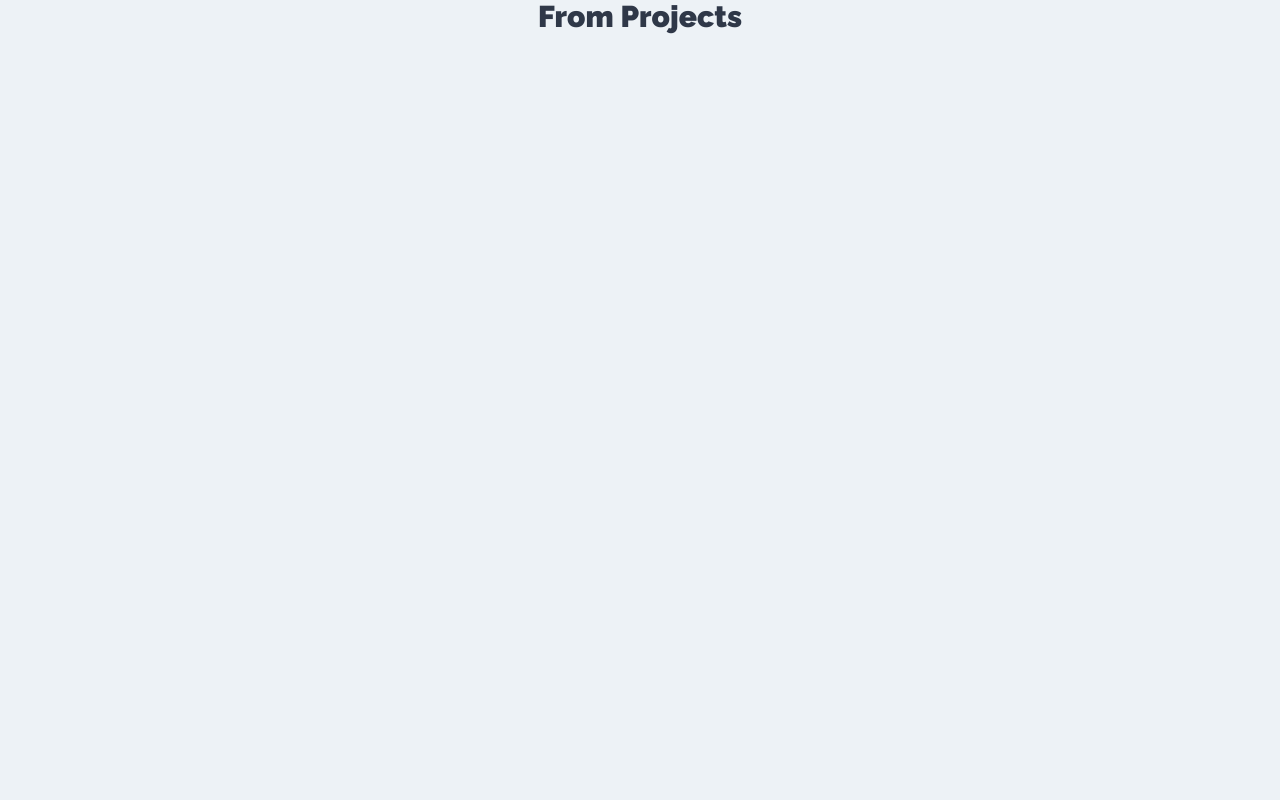
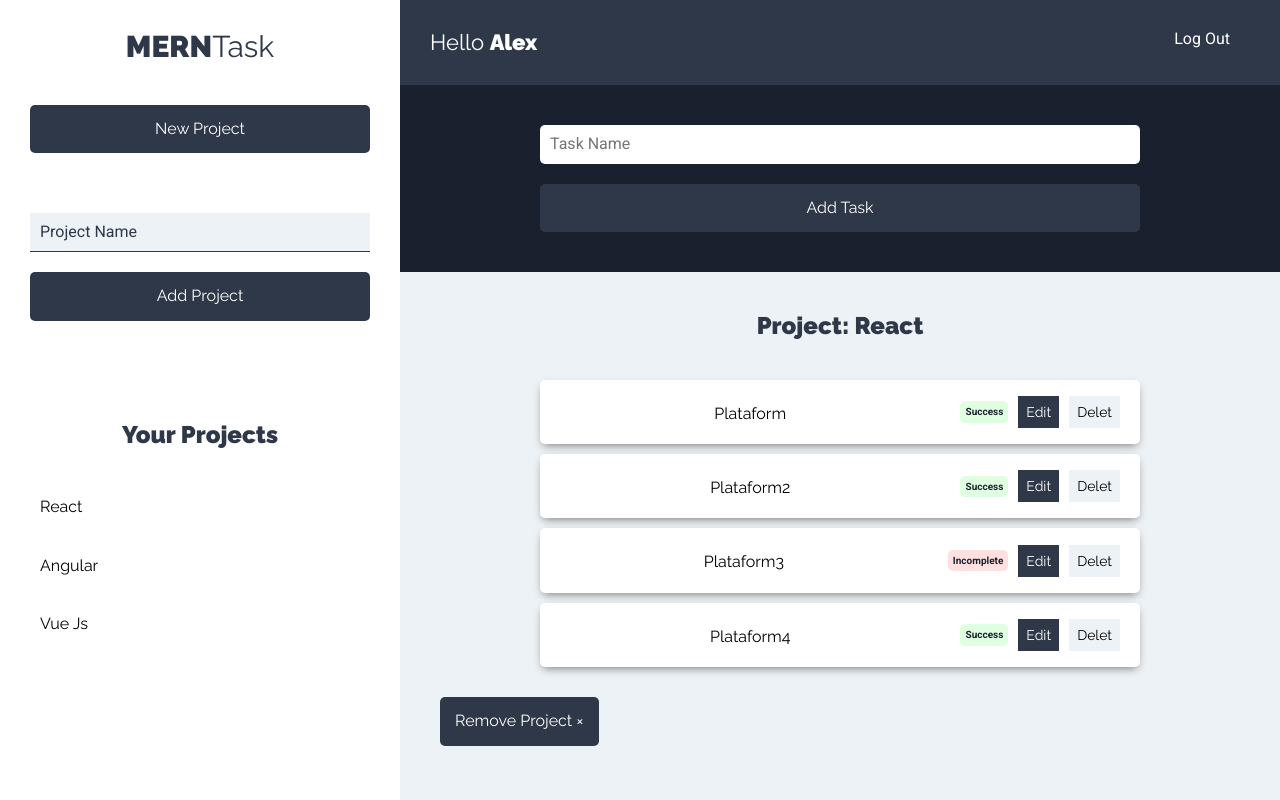
Before and after one commit to EdissonRuiz78/MERNTask-client, a React (Create React App) app: page /Projects in a window 1280 px wide. Built offline with nearby package versions, Linux system fonts and the light colour scheme.

Commit message:
components

```diff
--- a/src/components/auth/Login.js
+++ b/src/components/auth/Login.js
@@ -55,7 +55,7 @@ const Login = () => {
             />
           </div>
         </form>
-        <p>Or</p>
+        <p className="pseudo">Or</p>
         <Link to={"/NewAccount"} className="link-account">
           Create An Account
         </Link>
--- a/src/components/auth/NewAccount.js
+++ b/src/components/auth/NewAccount.js
@@ -79,7 +79,7 @@ const NewAccount = () => {
             />
           </div>
         </form>
-        <p>Or</p>
+        <p className="pseudo">Or</p>
         <Link to={"/"} className="link-account">
           Log In
         </Link>
--- /dev/null
+++ b/src/components/layout/Navbar.js
@@ -0,0 +1,17 @@
+import React from "react";
+
+const Navbar = () => {
+  return (
+    <header className="app-header">
+      <p className="user-name">
+        Hello <span>Alex</span>
+      </p>
+
+      <nav className="nav-principal">
+        <a href="#!">Log Out</a>
+      </nav>
+    </header>
+  );
+};
+
+export default Navbar;
--- /dev/null
+++ b/src/components/layout/Sidebar.js
@@ -0,0 +1,20 @@
+import React from "react";
+import NewProject from "../projects/NewProject";
+import ProjectList from "../projects/ProjectList";
+
+const Sidebar = () => {
+  return (
+    <aside>
+      <h1>
+        MERN<span>Task</span>
+      </h1>
+      <NewProject />
+      <div className="projects">
+        <h2>Your Projects</h2>
+        <ProjectList />
+      </div>
+    </aside>
+  );
+};
+
+export default Sidebar;
--- /dev/null
+++ b/src/components/projects/NewProject.js
@@ -0,0 +1,45 @@
+import React, { Fragment, useState } from "react";
+
+const NewProject = () => {
+  const [project, updateProject] = useState({
+    name: "",
+  });
+
+  const { name } = project;
+
+  const handleOnChange = (e) => {
+    updateProject({
+      ...project,
+      [e.target.name]: e.target.value,
+    });
+  };
+
+  const handleOnSubmit = (e) => {
+    e.preventDefault();
+  };
+
+  return (
+    <Fragment>
+      <button className="btn btn-primary btn-block" type="button">
+        New Project
+      </button>
+      <form className="form-new-project" onSubmit={handleOnSubmit}>
+        <input
+          className="input-text"
+          type="text"
+          placeholder="Project Name"
+          name="name"
+          value={name}
+          onChange={handleOnChange}
+        />
+        <input
+          className="btn btn-primary btn-block"
+          type="submit"
+          value="Add Project"
+        />
+      </form>
+    </Fragment>
+  );
+};
+
+export default NewProject;
--- /dev/null
+++ b/src/components/projects/Project.js
@@ -0,0 +1,14 @@
+import React from "react";
+
+const Project = ({ project }) => {
+  const { name, id } = project;
+  return (
+    <li>
+      <button className="btn btn-blank" type="button">
+        {name}
+      </button>
+    </li>
+  );
+};
+
+export default Project;
--- /dev/null
+++ b/src/components/projects/ProjectList.js
@@ -0,0 +1,19 @@
+import React from "react";
+import Project from "./Project";
+
+const ProjectList = () => {
+  const projects = [
+    { name: "React", id: 1 },
+    { name: "Angular", id: 2 },
+    { name: "Vue Js", id: 3 },
+  ];
+  return (
+    <ul className="list-projects">
+      {projects.map((project) => (
+        <Project project={project} />
+      ))}
+    </ul>
+  );
+};
+
+export default ProjectList;
--- a/src/components/projects/Projects.js
+++ b/src/components/projects/Projects.js
@@ -1,9 +1,22 @@
 import React from "react";
+import Navbar from "../layout/Navbar";
+import Sidebar from "../layout/Sidebar";
+import NewTask from "../task/NewTask";
+import TaskList from "../task/TaskList";
 
 const Projects = () => {
   return (
-    <div>
-      <h1>From Projects</h1>
+    <div className="container-app">
+      <Sidebar />
+      <div className="seccion-principal">
+        <Navbar />
+        <main>
+          <NewTask />
+          <div className="container-task">
+            <TaskList />
+          </div>
+        </main>
+      </div>
     </div>
   );
 };
--- /dev/null
+++ b/src/components/task/NewTask.js
@@ -0,0 +1,27 @@
+import React from "react";
+
+const NewTask = () => {
+  return (
+    <div className="form">
+      <form>
+        <div className="container-input">
+          <input
+            className="input-text"
+            type="text"
+            name="name"
+            placeholder="Task Name"
+          />
+        </div>
+        <div className="container-input">
+          <input
+            className="btn btn-primary btn-submit btn-block"
+            type="submit"
+            value="Add Task"
+          />
+        </div>
+      </form>
+    </div>
+  );
+};
+
+export default NewTask;
--- /dev/null
+++ b/src/components/task/TaskList.js
@@ -0,0 +1,30 @@
+import React, { Fragment } from "react";
+import Tasks from "./Tasks";
+
+const TaskList = () => {
+  const tasks = [
+    { name: "Plataform", state: true },
+    { name: "Plataform2", state: true },
+    { name: "Plataform3", state: false },
+    { name: "Plataform4", state: true },
+  ];
+  return (
+    <Fragment>
+      <h2>Project: React</h2>
+      <ul className="list-task">
+        {tasks.length === 0 ? (
+          <li className="task">
+            <p>No task</p>
+          </li>
+        ) : (
+          tasks.map((task) => <Tasks task={task} />)
+        )}
+      </ul>
+      <button className="btn btn-primary" type="button">
+        Remove Project &times;
+      </button>
+    </Fragment>
+  );
+};
+
+export default TaskList;
--- /dev/null
+++ b/src/components/task/Tasks.js
@@ -0,0 +1,30 @@
+import React from "react";
+
+const Tasks = ({ task }) => {
+  return (
+    <li className="task shadow">
+      <p>{task.name}</p>
+      <div className="state">
+        {task.state ? (
+          <button className="success" type="button">
+            Success
+          </button>
+        ) : (
+          <button className="incomplete" type="button">
+            Incomplete
+          </button>
+        )}
+      </div>
+      <div className="actions">
+        <button className="btn btn-primary" type="button">
+          Edit
+        </button>
+        <button className="btn btn-secondary" type="button">
+          Delet
+        </button>
+      </div>
+    </li>
+  );
+};
+
+export default Tasks;
--- a/src/index.css
+++ b/src/index.css
@@ -24,7 +24,6 @@ body {
   font-size: 1.6rem;
   font-family: var(--textFont);
 }
-
 h1,
 h2 {
   font-family: var(--headingFont);
@@ -48,14 +47,6 @@ p {
   text-align: center;
   color: var(--black);
   margin-top: 2rem;
-}
-p::after {
-  content: "";
-  width: 100px;
-  height: 4px;
-  background-color: var(--gray2);
-  display: block;
-  margin: auto;
 }
 ul {
   list-style: none;
@@ -100,7 +91,7 @@ a {
 }
 .btn-blank {
   margin: 0;
-  padding: 0;
+  padding: 1rem;
   display: block;
   background-color: transparent;
 }
@@ -113,7 +104,7 @@ a {
 
   aside {
     background-color: var(--white);
-    flex: 0 0 300px;
+    flex: 0 0 400px;
   }
   .seccion-principal {
     flex: 1;
@@ -124,7 +115,6 @@ a {
 aside {
   padding: 3rem;
 }
-
 .form-new-project {
   margin-top: 6rem;
 }
@@ -152,7 +142,7 @@ aside {
   display: flex;
   justify-content: space-between;
   background-color: var(--gray2);
-  padding: 4rem;
+  padding: 3rem;
 }
 .user-name {
   color: var(--white);
@@ -198,12 +188,10 @@ aside {
 .container-task {
   padding: 4rem;
 }
-
 .list-task {
   max-width: 600px;
   margin: 0 auto;
 }
-
 .task {
   display: flex;
   justify-content: space-between;
@@ -259,8 +247,7 @@ aside {
 .message:hover {
   cursor: default;
 }
-.succes,
-.right {
+.success {
   background-color: rgba(154, 252, 154, 0.3);
   color: var(--gray3);
 }
@@ -274,7 +261,6 @@ aside {
   background-color: rgb(170, 0, 0);
   color: var(--white);
 }
-
 .task-enter,
 .project-enter {
   opacity: 0;
@@ -293,7 +279,6 @@ aside {
   opacity: 0;
   transition: opacity 200ms;
 }
-
 .form-user {
   background-color: var(--gray2);
   height: 100vh;
@@ -302,7 +287,6 @@ aside {
   align-items: center;
   justify-content: center;
 }
-
 .container-form {
   padding: 5rem 3rem;
   max-width: 500px;
@@ -310,7 +294,6 @@ aside {
   background-color: var(--white);
   border-radius: 1rem;
 }
-
 .input-form {
   display: flex;
   margin-bottom: 2rem;
@@ -335,6 +318,14 @@ aside {
   display: block;
   text-align: center;
   opacity: 0.7;
+}
+.pseudo::after {
+  content: "";
+  width: 100px;
+  height: 4px;
+  background-color: var(--gray2);
+  display: block;
+  margin: auto;
 }
 .alert {
   position: fixed;
```
